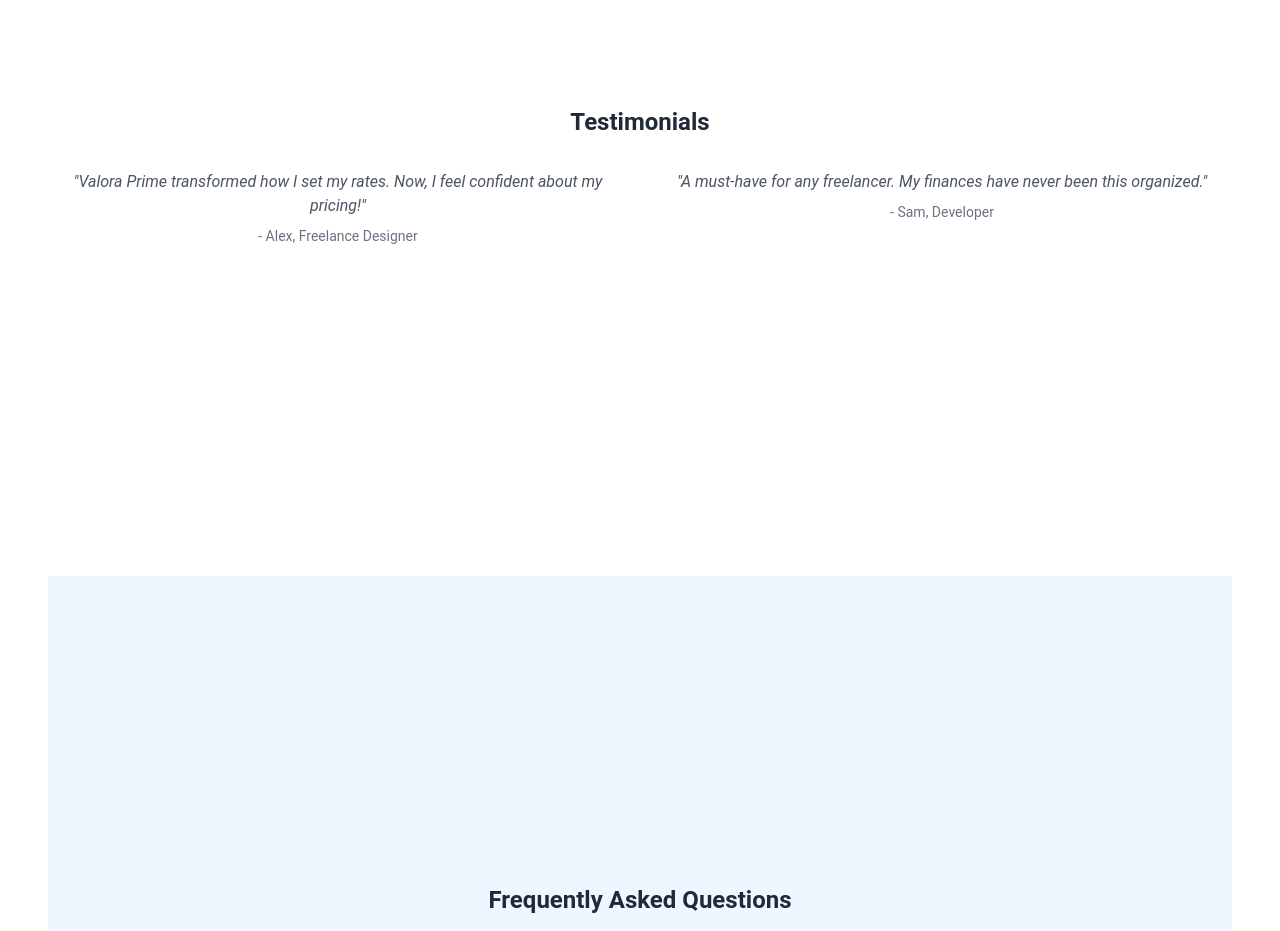
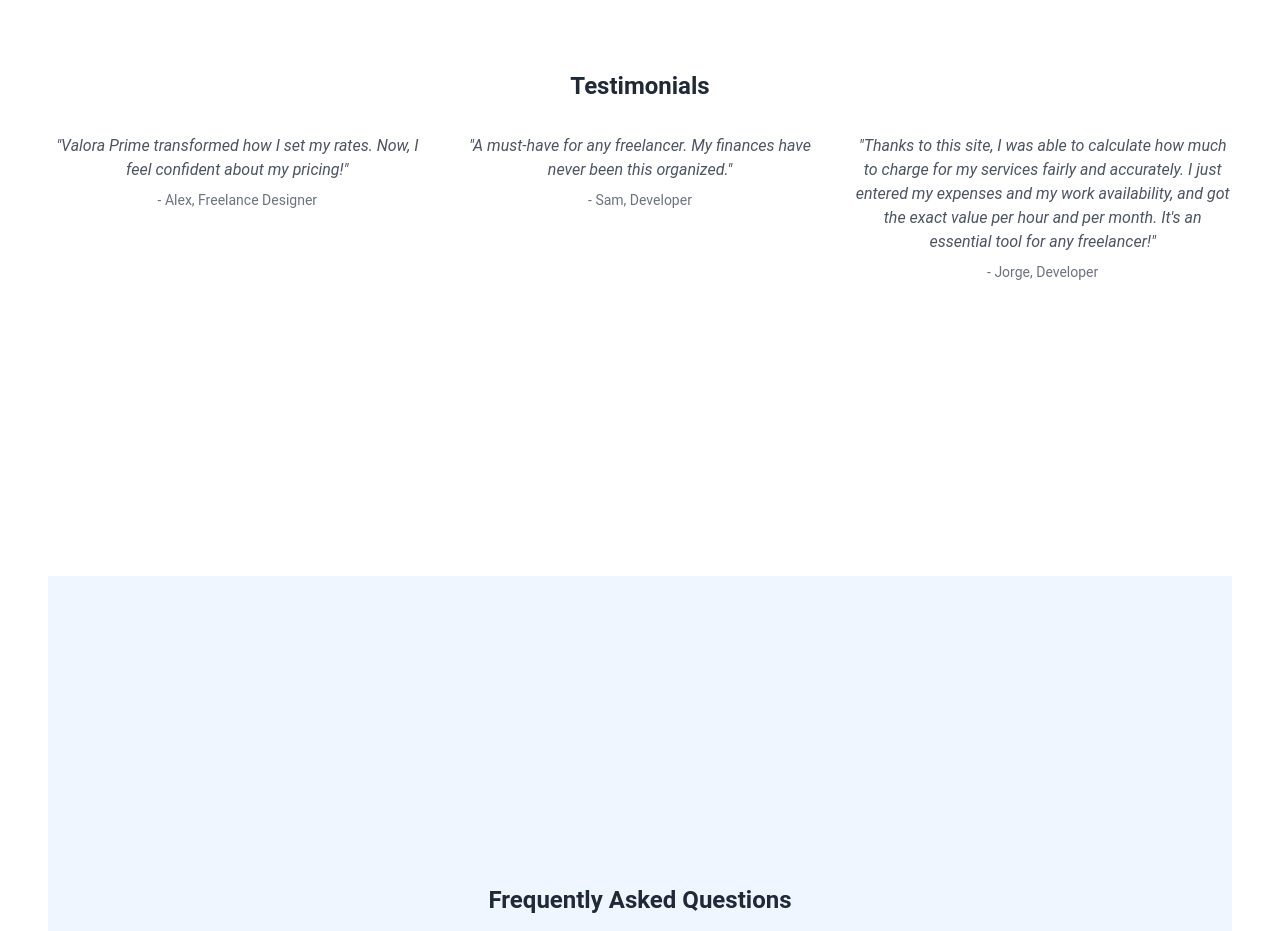
Before and after one commit to itsteddydev/valoraprime, a React (Vite) app: page / in a window 1280 px wide. Shown: the part 1960-2891 px from the top of the page. Built offline with nearby package versions, Linux system fonts and the light colour scheme.

Commit message:
Agregar nuevo testimonio de Jorge en secciones de testimonios en inglés y español, y ajustar el diseño para mostrar tres columnas en lugar de dos. Desactivar la opción de habilitar en modo de desarrollo en la configuración de Vite.

```diff
--- a/public/locales/en/testimonialsSection.json
+++ b/public/locales/en/testimonialsSection.json
@@ -8,6 +8,10 @@
     {
       "quote": "\"A must-have for any freelancer. My finances have never been this organized.\"",
       "author": "Sam, Developer"
+    },
+    {
+      "quote": "\"Thanks to this site, I was able to calculate how much to charge for my services fairly and accurately. I just entered my expenses and my work availability, and got the exact value per hour and per month. It's an essential tool for any freelancer!\"",
+      "author": "Jorge, Developer"
     }
   ]
 }
--- a/public/locales/es/testimonialsSection.json
+++ b/public/locales/es/testimonialsSection.json
@@ -8,6 +8,10 @@
     {
       "quote": "\"Imprescindible para cualquier freelancer. Mis finanzas nunca han estado tan organizadas.\"",
       "author": "Sam, Desarrollador"
+    },
+    {
+      "quote": "\"Gracias a esta página, pude calcular cuánto cobrar por mis servicios de manera justa y precisa. Simplemente ingresé mis gastos y mi disponibilidad laboral, y obtuve el valor exacto por hora y por mes. ¡Es una herramienta imprescindible para cualquier profesional independiente!\"",
+      "author": "Jorge, Desarrollador"
     }
   ]
 }
--- a/src/components/TestimonialsSection.jsx
+++ b/src/components/TestimonialsSection.jsx
@@ -9,7 +9,7 @@
     <Suspense fallback="loading">
       <section id="testimonials" className="space-y-8 min-h-screen flex flex-col justify-center">
         <h2 className="text-2xl font-bold text-center text-gray-800">{t("title")}</h2>
-        <div className="grid gap-6 sm:grid-cols-2 lg:grid-cols-2">
+        <div className="grid gap-6 sm:grid-cols-2 lg:grid-cols-3">
           {t("testimonialsData", { returnObjects: true }).map((testimonial, index) => (
             <div key={index} className="text-center">
               <p className="text-gray-600 italic">{testimonial.quote}</p>
--- a/vite.config.js
+++ b/vite.config.js
@@ -8,7 +8,7 @@
   plugins: [react(), VitePWA({
     registerType: 'autoUpdate',
     devOptions: {
-      enabled: true
+      enabled: false
     },
     injectRegister: 'auto',
     includeAssets: ['public/windows11', 'public/android', 'public/ios'],
```
